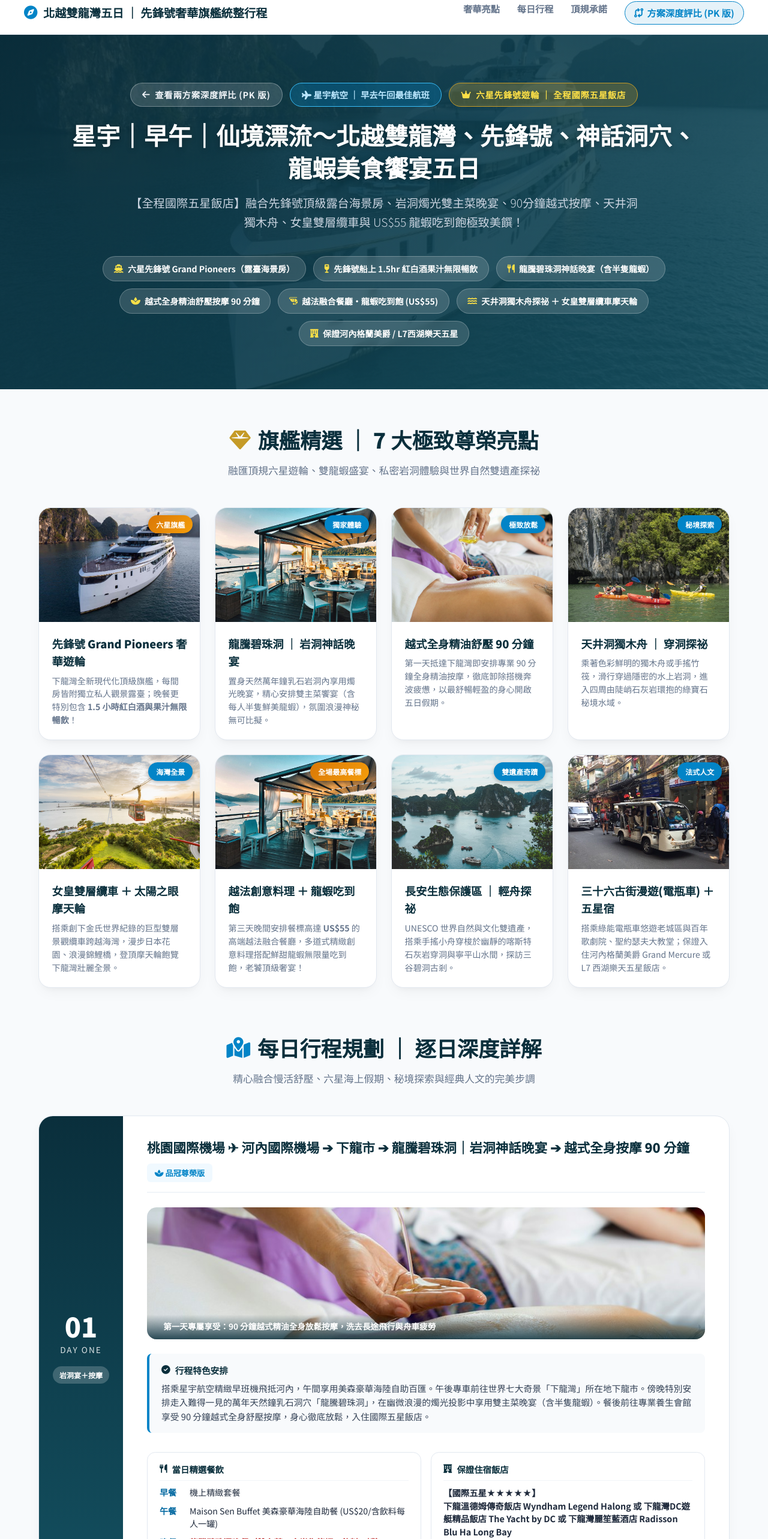
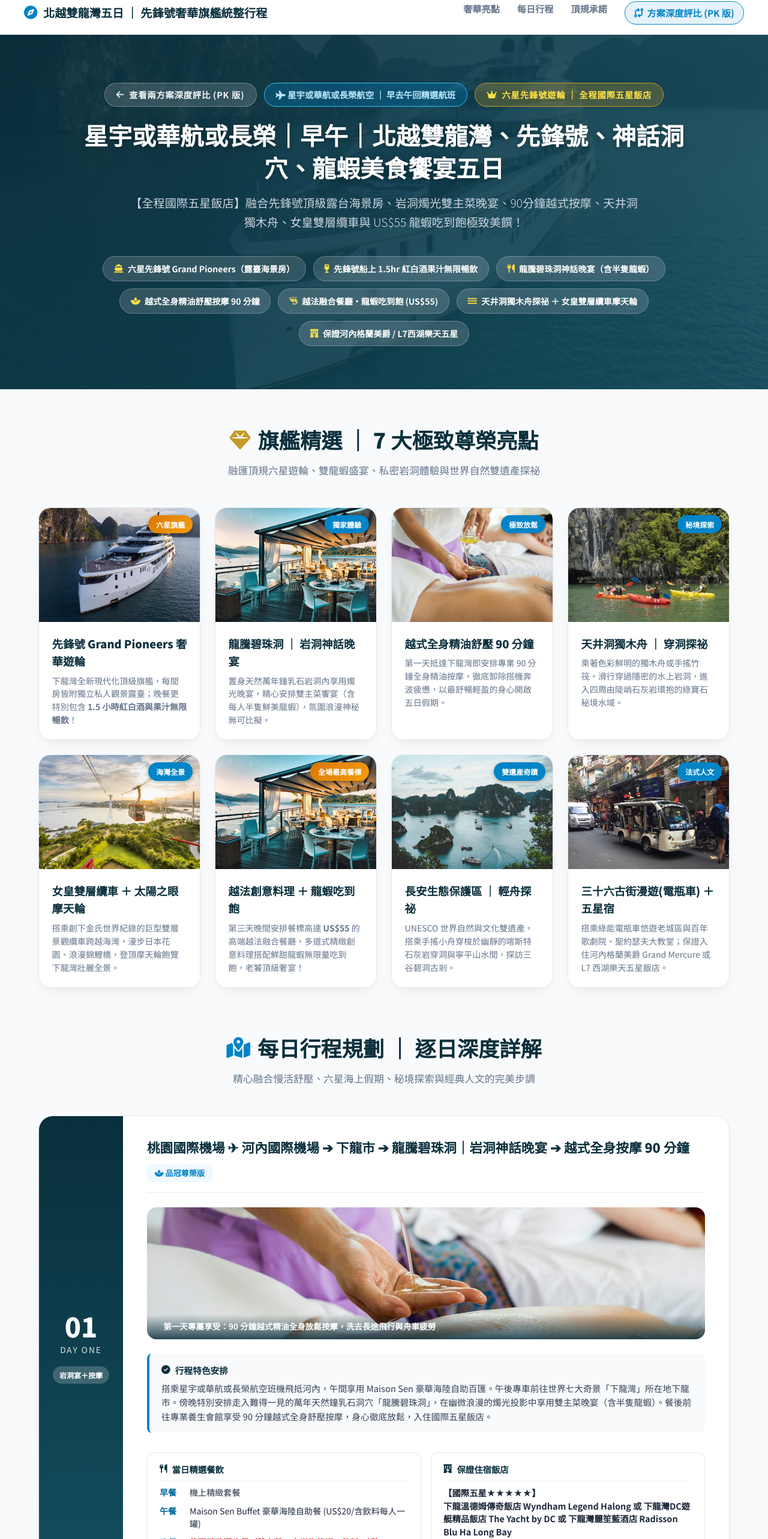
Before and after one commit to pthuang01/halong-tour-comparison, a plain HTML site: page tour.html in a window 1280 px wide. Shown: the part 14-2580 px from the top of the page at 60% size. Drawn offline with Linux system fonts and the light colour scheme.

Commit message:
refactor: remove wonderland drifting, refine airlines to Starlux/CI/EVA, remove Maison Sen prefix, update flight phrasing

```diff
--- a/tour.html
+++ b/tour.html
@@ -3,7 +3,7 @@
 <head>
     <meta charset="UTF-8">
     <meta name="viewport" content="width=device-width, initial-scale=1.0">
-    <title>星宇｜早午｜仙境漂流～北越雙龍灣、先鋒號、神話洞穴、龍蝦美食饗宴五日【全程國際五星飯店】</title>
+    <title>星宇或華航或長榮｜早午｜北越雙龍灣、先鋒號、神話洞穴、龍蝦美食饗宴五日【全程國際五星飯店】</title>
     <!-- Google Fonts & Font Awesome -->
     <link rel="preconnect" href="https://fonts.googleapis.com">
     <link rel="preconnect" href="https://fonts.gstatic.com" crossorigin>
@@ -669,10 +669,10 @@
     <header class="hero">
         <div class="hero-badge-wrap">
             <a href="./index.html" class="hero-badge" style="text-decoration: none; background: rgba(255,255,255,0.15); border-color: rgba(255,255,255,0.3); color: #f1f5f9;"><i class="fa-solid fa-arrow-left"></i> 查看兩方案深度評比 (PK 版)</a>
-            <span class="hero-badge-airline"><i class="fa-solid fa-plane"></i> 星宇航空 ｜ 早去午回最佳航班</span>
+            <span class="hero-badge-airline"><i class="fa-solid fa-plane"></i> 星宇或華航或長榮航空 ｜ 早去午回精選航班</span>
             <span class="hero-badge"><i class="fa-solid fa-crown"></i> 六星先鋒號遊輪 ｜ 全程國際五星飯店</span>
         </div>
-        <h1>星宇｜早午｜仙境漂流～北越雙龍灣、先鋒號、神話洞穴、龍蝦美食饗宴五日</h1>
+        <h1>星宇或華航或長榮｜早午｜北越雙龍灣、先鋒號、神話洞穴、龍蝦美食饗宴五日</h1>
         <p class="hero-subtitle">【全程國際五星飯店】融合先鋒號頂級露台海景房、岩洞燭光雙主菜晚宴、90分鐘越式按摩、天井洞獨木舟、女皇雙層纜車與 US$55 龍蝦吃到飽極致美饌！</p>
 
         <!-- 核心特色標籤條 -->
@@ -823,14 +823,14 @@
 
                     <div class="feature-detail-box">
                         <div class="feature-detail-title"><i class="fa-solid fa-circle-check"></i> 行程特色安排</div>
-                        搭乘星宇航空精緻早班機飛抵河內，午間享用美森豪華海陸自助百匯。午後專車前往世界七大奇景「下龍灣」所在地下龍市。傍晚特別安排走入難得一見的萬年天然鐘乳石洞穴「龍騰碧珠洞」，在幽微浪漫的燭光投影中享用雙主菜晚宴（含半隻龍蝦）。餐後前往專業養生會館享受 90 分鐘越式全身舒壓按摩，身心徹底放鬆，入住國際五星飯店。
+                        搭乘星宇或華航或長榮航空班機飛抵河內，午間享用 Maison Sen 豪華海陸自助百匯。午後專車前往世界七大奇景「下龍灣」所在地下龍市。傍晚特別安排走入難得一見的萬年天然鐘乳石洞穴「龍騰碧珠洞」，在幽微浪漫的燭光投影中享用雙主菜晚宴（含半隻龍蝦）。餐後前往專業養生會館享受 90 分鐘越式全身舒壓按摩，身心徹底放鬆，入住國際五星飯店。
                     </div>
 
                     <div class="dining-hotel-grid">
                         <div class="info-card">
                             <div class="info-card-header"><i class="fa-solid fa-utensils"></i> 當日精選餐飲</div>
                             <div class="meal-item"><span class="meal-tag">早餐</span> <span>機上精緻套餐</span></div>
-                            <div class="meal-item"><span class="meal-tag">午餐</span> <span>Maison Sen Buffet 美森豪華海陸自助餐 (US$20/含飲料每人一罐)</span></div>
+                            <div class="meal-item"><span class="meal-tag">午餐</span> <span>Maison Sen Buffet 豪華海陸自助餐 (US$20/含飲料每人一罐)</span></div>
                             <div class="meal-item"><span class="meal-tag">晚餐</span> <span><strong class="highlight-food">龍騰碧珠洞晚餐（雙主菜，含半隻龍蝦、飲料一罐）</strong></span></div>
                         </div>
                         <div class="info-card">
@@ -1006,14 +1006,14 @@
 
                     <div class="feature-detail-box">
                         <div class="feature-detail-title"><i class="fa-solid fa-circle-check"></i> 行程特色安排</div>
-                        最後一天早晨無需急促早起趕行程，在頂級五星飯店內悠閒享用豐盛自助早餐，漫步飯店設施或游泳池畔享受晨光。隨後專車接送前往河內內排國際機場，搭乘星宇航空班機返回桃園國際機場，結束這趟融合六星遊輪、岩洞美饌、長安仙境與法式浪漫的海上小奢華五日璀璨假期！
+                        最後一天早晨無需急促早起趕行程，在頂級五星飯店內悠閒享用豐盛自助早餐，漫步飯店設施或游泳池畔享受晨光。隨後專車接送前往河內內排國際機場，搭乘星宇或華航或長榮航空班機返回桃園國際機場，結束這趟融合六星遊輪、岩洞美饌、長安秘境與法式浪漫的海上小奢華五日璀璨假期！
                     </div>
 
                     <div class="dining-hotel-grid">
                         <div class="info-card">
                             <div class="info-card-header"><i class="fa-solid fa-utensils"></i> 當日精選餐飲</div>
                             <div class="meal-item"><span class="meal-tag">早餐</span> <span>飯店內豐盛自助早餐</span></div>
-                            <div class="meal-item"><span class="meal-tag">午餐</span> <span>星宇航空機上套餐 / 簡餐</span></div>
+                            <div class="meal-item"><span class="meal-tag">午餐</span> <span>機上精緻套餐 / 簡餐</span></div>
                             <div class="meal-item"><span class="meal-tag">晚餐</span> <span>甜蜜溫暖的家</span></div>
                         </div>
                         <div class="info-card">
@@ -1063,7 +1063,7 @@
     </main>
 
     <footer>
-        <p><strong>星宇｜早午｜仙境漂流～北越雙龍灣、先鋒號、神話洞穴、龍蝦美食饗宴五日【全程國際五星飯店】</strong></p>
+        <p><strong>星宇或華航或長榮｜早午｜北越雙龍灣、先鋒號、神話洞穴、龍蝦美食饗宴五日【全程國際五星飯店】</strong></p>
         <p>行程規格精心彙整 ｜ 頂級六星遊輪・岩洞晚宴・雙龍蝦饗宴・長安雙遺產輕舟探祕</p>
     </footer>
 
```
Also changed, not shown: 北越雙龍灣五日統整行程_先鋒號奢華旗艦版.html (+8 -8 lines).
